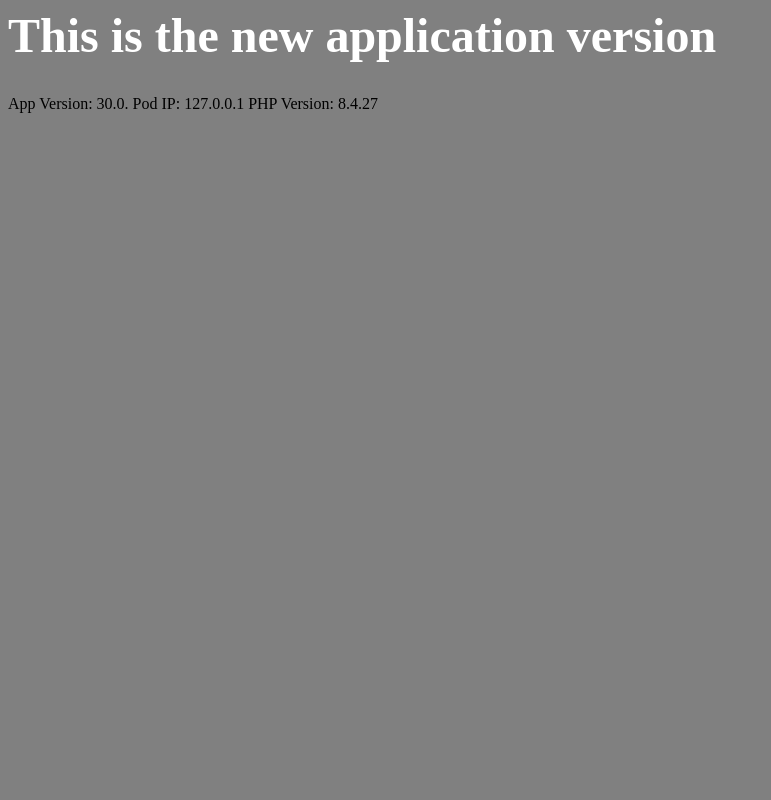
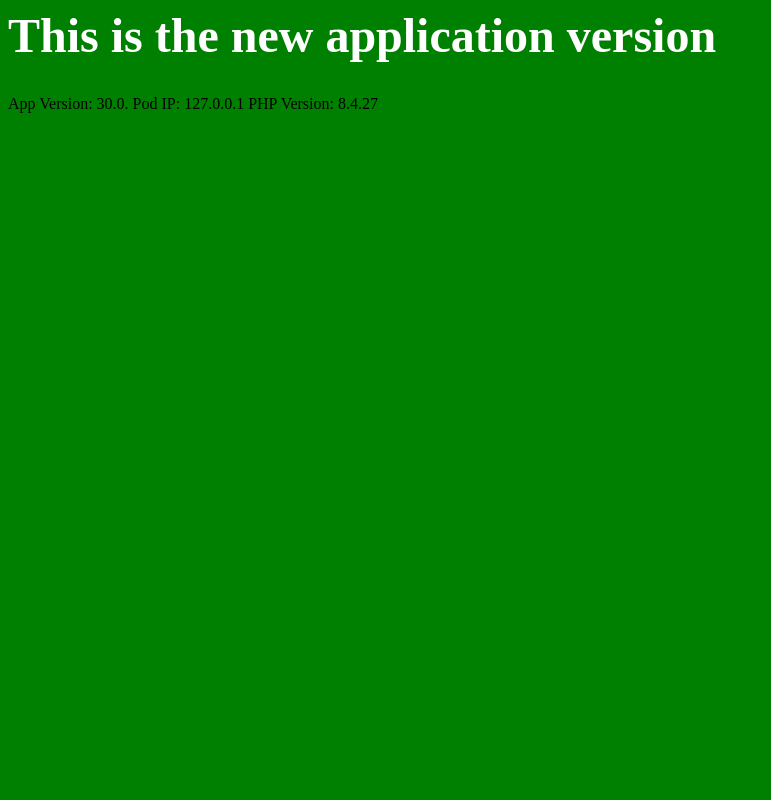
Before and after one commit to boto-olsson/ocp-php-new, a PHP site: page / in a window 1280 px wide. Shown: the whole page, without its empty margins (0-771 px from the left). Run offline with PHP 8.4, Linux system fonts and the light colour scheme.

Commit message:
Update index.php
New fancy background

```diff
--- a/index.php
+++ b/index.php
@@ -1,7 +1,7 @@
 <html>
  <head>
  <style>
- body {background-color: gray;}
+ body {background-color: green;}
 h1   {color: white;}
 p    {color: white;}
 </style>
```
